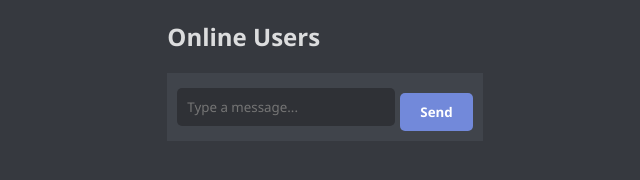
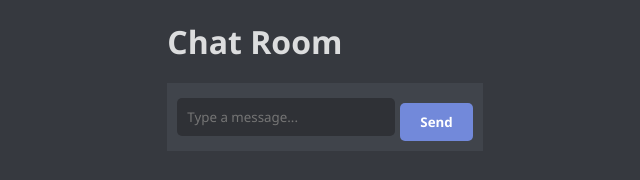
Before and after one commit to GUY-cpu-sketch/proxythingy, a website: page public/chat.html in a window 1280 px wide. Shown: the whole page, without its empty margins (315-955 px from the left). Drawn offline with Linux system fonts and the light colour scheme.

Commit message:
Update chat.html

```diff
--- a/public/chat.html
+++ b/public/chat.html
@@ -3,23 +3,20 @@
 <head>
 <meta charset="UTF-8">
 <meta name="viewport" content="width=device-width, initial-scale=1.0">
-<title>Chat</title>
+<title> </title>
 <link rel="stylesheet" href="/style.css">
 </head>
 <body>
 <div class="container chat-container">
-  <div class="chat-sidebar">
-    <h2>Online Users</h2>
-    <ul id="userList"></ul>
-  </div>
-  <div class="chat-main">
-    <div id="chatBox" class="chat-box"></div>
-    <form id="chatForm">
-      <input type="text" id="chatInput" placeholder="Type a message..." required autocomplete="off">
-      <button type="submit">Send</button>
-    </form>
-  </div>
+  <h1>Chat Room</h1>
+  <ul id="userList"></ul>
+  <div id="chatBox" class="chat-box"></div>
+  <form id="chatForm">
+    <input type="text" id="chatInput" placeholder="Type a message..." autocomplete="off">
+    <button type="submit">Send</button>
+  </form>
 </div>
+
 <script type="module" src="/chat.js"></script>
 </body>
 </html>
```
